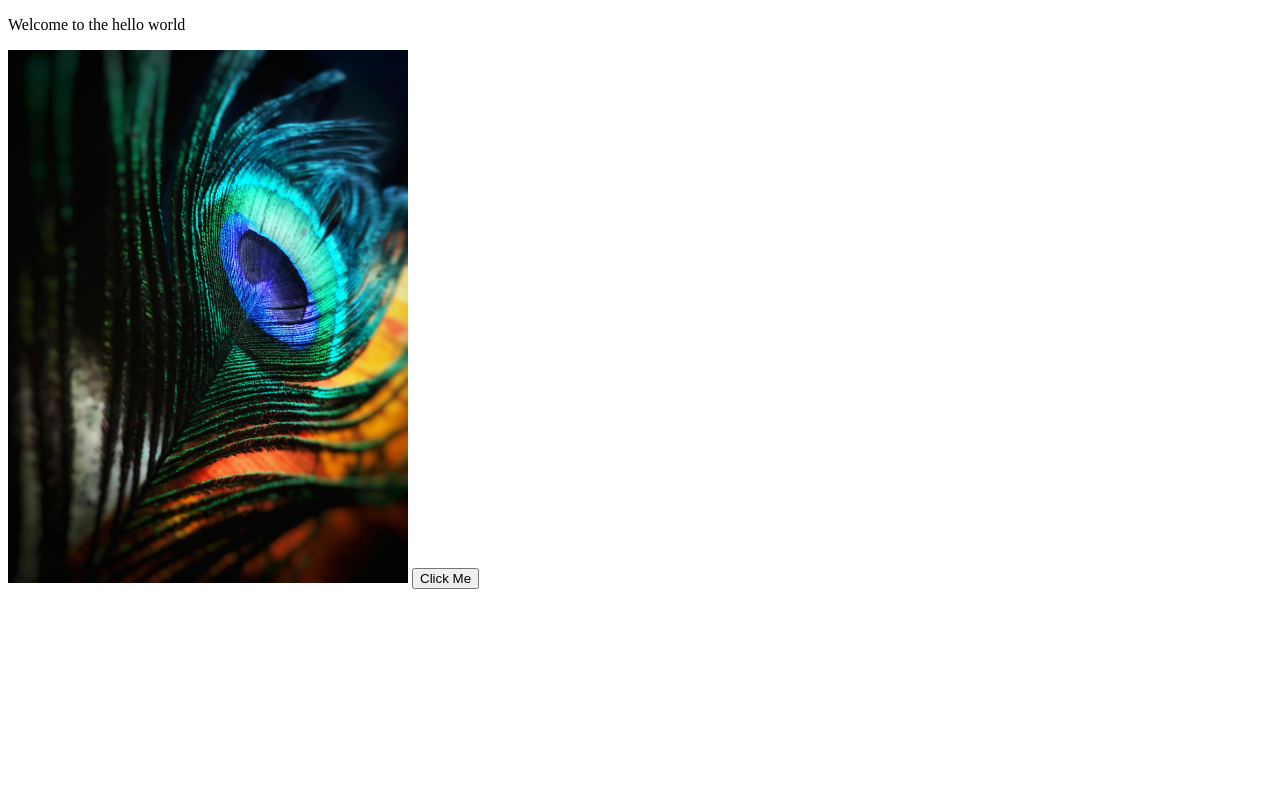
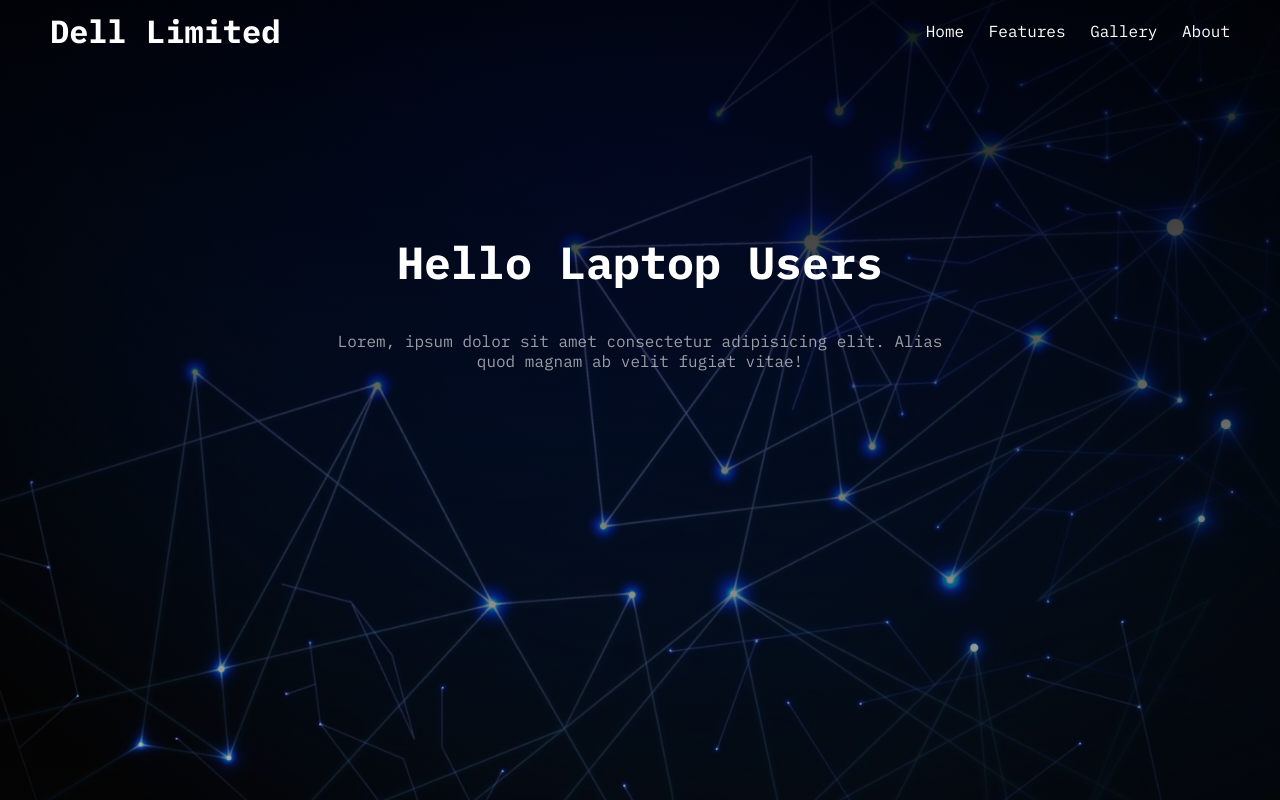
Before and after one commit to mdmhrz/shawon-saha, a plain HTML site: page index.html in a window 1280 px wide. Drawn offline with Linux system fonts and the light colour scheme.

Commit message:
banner section complete

```diff
--- a/index.html
+++ b/index.html
@@ -1,18 +1,101 @@
 <!DOCTYPE html>
 <html lang="en">
+
 <head>
     <meta charset="UTF-8">
     <meta name="viewport" content="width=device-width, initial-scale=1.0">
     <title>Shawon Saha</title>
+
+    <link rel="stylesheet" href="style.css">
+    <style>
+        @import url('https://fonts.googleapis.com/css2?family=IBM+Plex+Mono:ital,wght@0,100;0,200;0,300;0,400;0,500;0,600;0,700;1,100;1,200;1,300;1,400;1,500;1,600;1,700&family=Work+Sans:ital,wght@0,100..900;1,100..900&display=swap');
+
+        body{
+            background-image: linear-gradient(180deg, rgba(0, 0, 0, 0.9), rgba(11, 11, 11, 0.3)), url("images/13108079_5140011.jpg");
+            width: 100%;
+            height: 100vh;
+            background-position: center;
+            background-size: cover;
+            background-repeat: no-repeat;
+        }
+
+        *{
+            font-family: ibm plex mono;
+            margin: 0;
+            padding: 0;
+            box-sizing: border-box;
+        }
+        header{
+            display: flex;
+            align-items: center;
+            /* border: 1px solid black; */
+            justify-content: space-between;
+            color: white;
+            padding: 10px 50px;
+
+        }
+
+        .head-title{
+            margin: 0;
+        }
+
+        .navigation {
+           margin: 0;
+        }
+        .navigation li{
+            display: inline-block;
+            margin-left: 15px;
+        }
+        .banner{
+            color: white;
+            text-align: center;
+            width: 50%;
+        }
+
+        .banner h1{
+            font-size: 45px;
+            margin-bottom:40px
+        }
+
+        .banner p{
+            opacity: .6;
+        }
+        .mainbodytitle{
+            width: 100%;
+            height: 60vh;
+            display: flex;
+            align-items: center;
+            justify-content: center;
+
+        }
+
+
+
+    </style>
+
 </head>
+
 <body>
     <header>
-        <div>
-            <p>Welcome to the hello world</p>
-            <img width="400px" src="images/pexels-anjana-c-169994-674010.jpg" alt="">
-            <button>Click Me</button>
+        <div class="head-title">
+            <h1>Dell Limited</h1>
         </div>
+        <ul class="navigation">
+            <li>Home</li>
+            <li>Features</li>
+            <li>Gallery</li>
+            <li>About</li>
+        </ul>
     </header>
+    <main>
+        <section class="mainbodytitle">
+            <div class="banner">
+                <h1>Hello Laptop Users</h1>
+                <p>Lorem, ipsum dolor sit amet consectetur adipisicing elit. Alias quod magnam ab velit fugiat vitae!</p>
+            </div>
+        </section>
+    </main>
 
 </body>
+
 </html>
```
Also changed, not shown: images/13108079_5140011.jpg (added), images/rb_2148891675.png (added), style.css (added).
